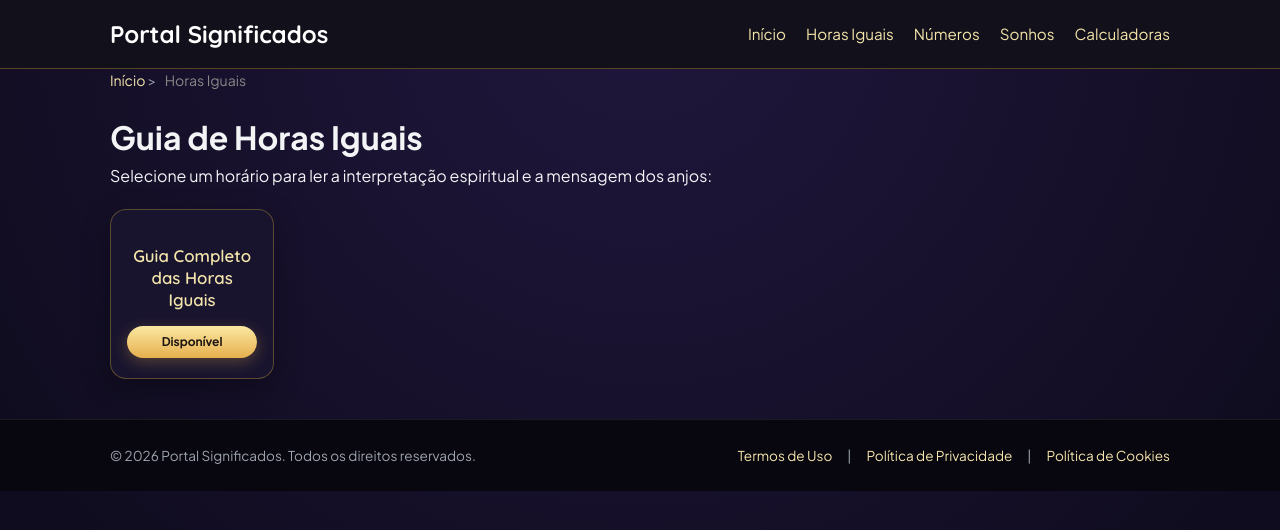
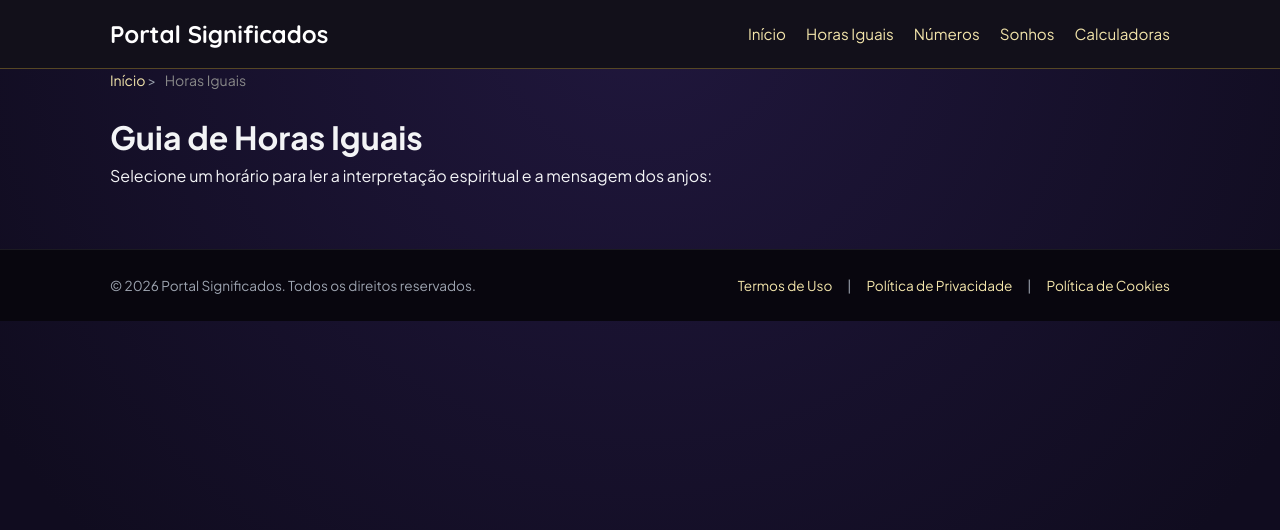
Before and after one commit to dreams-num/portal-significados, a Jekyll site: the page built from horas-iguais/index.html, in a window 1280 px wide. Shown: the top 530 px of the page. Built offline with Jekyll 4.4.1, drawn with Linux system fonts in a browser that asks for light colours.

Commit message:
Conditionally display hour cards for 'horas-iguais'

```diff
--- a/horas-iguais/index.html
+++ b/horas-iguais/index.html
@@ -15,10 +15,12 @@ description: "Consulte o significado espiritual, amoroso e os anjos da guarda de
     <!-- Grade de Cards Dinâmica -->
     <div class="hours-grid">
         {% for post in site.posts %}
-            <a href="{{ post.url | relative_url }}" class="hour-card active-hour">
-                <span class="card-title">{{ post.card_title | default: post.title }}</span>
-                <span class="badge-active">Disponível</span>
-            </a>
+            {% if post.category == 'horas-iguais' %}
+                <a href="{{ post.url | relative_url }}" class="hour-card active-hour">
+                    <span class="card-title">{{ post.card_title | default: post.title }}</span>
+                    <span class="badge-active">Disponível</span>
+                </a>
+            {% endif %}
         {% endfor %}
     </div>
 </main>
```
